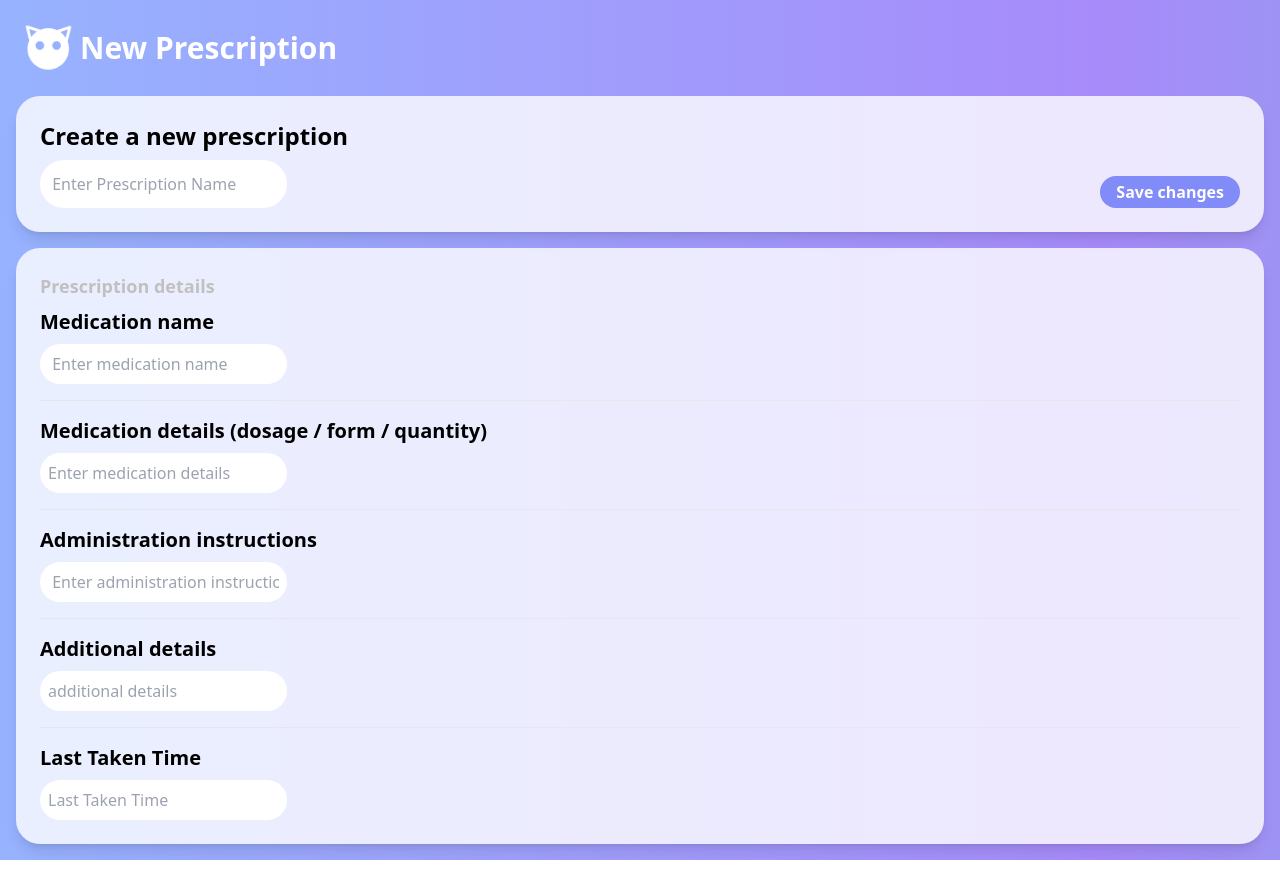
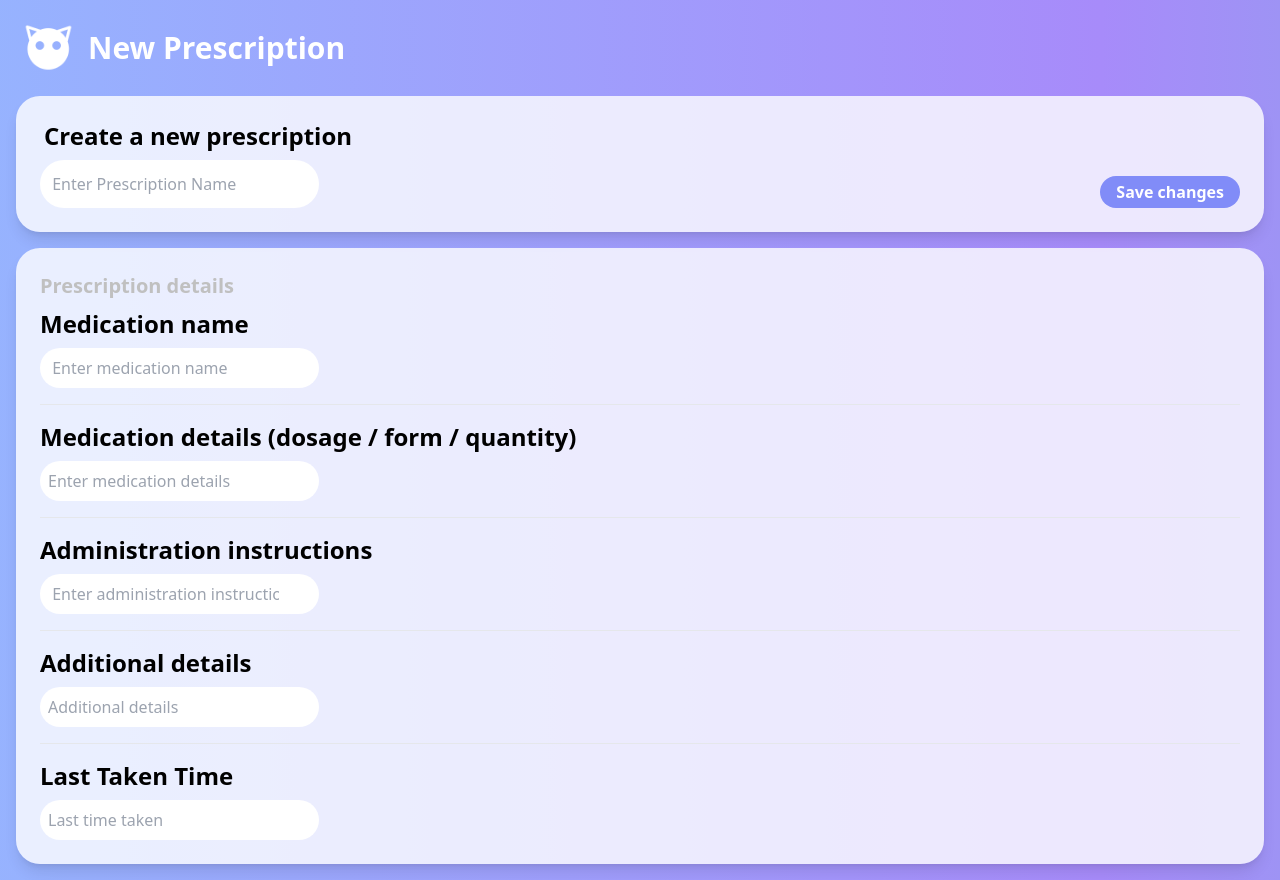
Before and after one commit to yousongsun/gdsc-hackathon-2024, a React (Vite) app in the folder frontend/: page /add-prescription in a window 1280 px wide. Built offline with nearby package versions, Linux system fonts and the light colour scheme; no server answers.

Commit message:
various changes

```diff
--- a/frontend/src/components/AddPrescription.jsx
+++ b/frontend/src/components/AddPrescription.jsx
@@ -44,17 +44,17 @@ const AddPrescription = () => {
       <div className="container p-4 mx-auto">
         <div className="flex items-center">
           <Link to="/">
-            <img className="w-16 h-16" src={Icon} alt="Icon" />
+            <img className="w-16 h-16 mr-2" src={Icon} alt="Icon" />
           </Link>
           <div className="text-3xl text-white font-bold">New Prescription</div>
         </div>
 
         <div className="bg-white/80 rounded-3xl shadow-lg p-6 mt-4">
-          <h2 className="text-2xl font-bold mb-2">
+          <h2 className="text-2xl font-bold mb-2 ml-1">
             Create a new prescription
           </h2>
           <div className="flex justify-between">
-            <input className="rounded-3xl p-2"
+            <input className="rounded-3xl p-2 pr-10"
               placeholder=" Enter Prescription Name"
               type="text"
               value={prescriptionName}
@@ -70,14 +70,14 @@ const AddPrescription = () => {
         </div>
 
         <div className="bg-white/80 rounded-3xl shadow-lg p-6 mt-4">
-          <h2 className="text-lg text-[#c0c0c0] font-bold mb-2">
+          <h2 className="text-xl text-[#c0c0c0] font-bold mb-2">
             Prescription details
           </h2>
 
           <div className="flex flex-col">
             <div>
-              <h2 className="text-xl font-bold mb-2">Medication name</h2>
-              <input className="rounded-3xl p-2"
+              <h2 className="text-2xl font-bold mb-2">Medication name</h2>
+              <input className="rounded-3xl p-2 pr-10"
                 placeholder=" Enter medication name"
                 type="text"
                 value={medicationName}
@@ -88,10 +88,10 @@ const AddPrescription = () => {
             <hr className="my-4" />
 
             <div>
-              <h2 className="text-xl font-bold mb-2">
+              <h2 className="text-2xl font-bold mb-2">
                 Medication details (dosage / form / quantity)
               </h2>
-              <input className="rounded-3xl p-2"
+              <input className="rounded-3xl p-2 pr-10"
                 placeholder="Enter medication details"
                 type="text"
                 value={medicationDetails}
@@ -102,10 +102,10 @@ const AddPrescription = () => {
             <hr className="my-4" />
 
             <div>
-              <h2 className="text-xl font-bold mb-2">
+              <h2 className="text-2xl font-bold mb-2 ">
                 Administration instructions
               </h2>
-              <input className="rounded-3xl p-2"
+              <input className="rounded-3xl p-2 pr-10"
                 placeholder=" Enter administration instructions"
                 type="text"
                 value={administrationInstructions}
@@ -116,9 +116,9 @@ const AddPrescription = () => {
             <hr className="my-4" />
 
             <div>
-              <h2 className="text-xl font-bold mb-2">Additional details</h2>
-              <input className="rounded-3xl p-2"
-                placeholder="additional details"
+              <h2 className="text-2xl font-bold mb-2">Additional details</h2>
+              <input className="rounded-3xl p-2 pr-10"
+                placeholder="Additional details"
                 type="text"
                 value={additionalDetails}
                 onChange={(e) => setAdditionalDetails(e.target.value)}
@@ -128,9 +128,9 @@ const AddPrescription = () => {
             <hr className="my-4" />
 
             <div>
-              <h2 className="text-xl font-bold mb-2">Last Taken Time</h2>
-              <input className="rounded-3xl p-2"
-                placeholder="Last Taken Time"
+              <h2 className="text-2xl font-bold mb-2">Last Taken Time</h2>
+              <input className="rounded-3xl p-2 pr-10"
+                placeholder="Last time taken"
                 type="text"
                 value={lastTakenTime}
                 onChange={(e) => setLastTakenTime(e.target.value)}
--- a/frontend/src/components/Prescription.jsx
+++ b/frontend/src/components/Prescription.jsx
@@ -34,7 +34,7 @@ const Prescription = () => {
     <div className="p-4 mx-auto">
       <div className="flex items-center">
         <Link to="/">
-            <img className="w-16 h-16" src={Icon} alt="Icon" />
+          <img className="w-16 h-16 mr-2" src={Icon} alt="Icon" />
         </Link>
         <div className="text-3xl text-white font-bold">Prescription Details</div>
       </div>
@@ -42,14 +42,14 @@ const Prescription = () => {
         <div className="text-3xl text-[#c0c0c0] font-bold mb-2">Every 4 hours</div>
         <div className="flex justify-between">
           <h2 className="text-5xl font-bold mb-2">{prescription?.medicationName}</h2>
-              <div className = 'w-52 flex justify-between'>
-                <button className='text-5xl' onClick={() => {if(dosesTaken < dosesTotal){setDosesTaken(dosesTaken+1)}}}>
+          <div className='w-52 flex justify-between'>
+            <button className='text-5xl' onClick={() => { if (dosesTaken < dosesTotal) { setDosesTaken(dosesTaken + 1) } }}>
               +
             </button>
-                <button className='text-5xl' onClick={() => {if(dosesTaken < dosesTotal){setDosesTaken(dosesTaken-1)}}}>
+            <button className='text-5xl' onClick={() => { if (dosesTaken < dosesTotal) { setDosesTaken(dosesTaken - 1) } }}>
               -
             </button>
-                <button className="bg-primary hover:bg-purple-500 text-white font-bold py-1 px-4 rounded-3xl mt-4 text-3xl">
+            <button className="bg-indigo-400 text-white font-semibold py-1 px-4 rounded-3xl mt-4 text-lg">
               Edit
             </button>
           </div>
```
Lines whose indentation alone changed are shown as unchanged.
